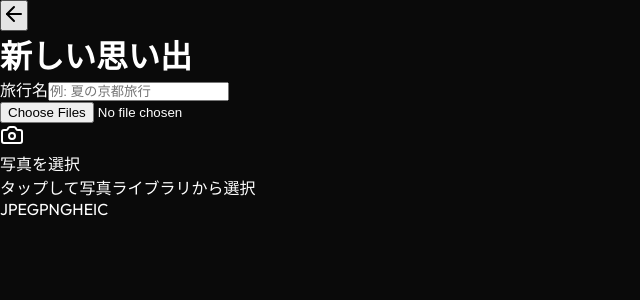
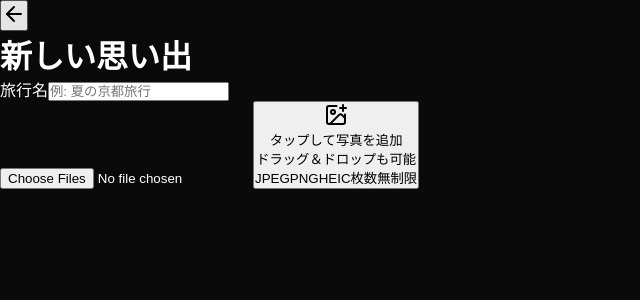
Before and after one commit to amanchuai-blip/auto-memories, a Next.js app: page /create in a window 1280 px wide. Shown: the top 300 px of the page, without its empty margins (0-640 px from the left). Built offline with nearby package versions, Linux system fonts and the light colour scheme.

Commit message:
iOS Safari fix: dynamic input creation on button click

```diff
--- a/src/components/PhotoDropzone.tsx
+++ b/src/components/PhotoDropzone.tsx
@@ -1,7 +1,7 @@
 'use client';
 
-import { useId, useState } from 'react';
-import { Camera, Loader2 } from 'lucide-react';
+import { useRef, useState, useEffect } from 'react';
+import { Camera, Loader2, ImagePlus } from 'lucide-react';
 import { motion } from 'framer-motion';
 
 interface PhotoDropzoneProps {
@@ -15,15 +15,42 @@ export default function PhotoDropzone({
     isProcessing = false,
     processingProgress,
 }: PhotoDropzoneProps) {
-    const inputId = useId();
+    const inputRef = useRef<HTMLInputElement>(null);
     const [isDragging, setIsDragging] = useState(false);
+    const [isIOS, setIsIOS] = useState(false);
+
+    // Detect iOS
+    useEffect(() => {
+        const iOS = /iPad|iPhone|iPod/.test(navigator.userAgent) ||
+            (navigator.platform === 'MacIntel' && navigator.maxTouchPoints > 1);
+        setIsIOS(iOS);
+    }, []);
+
+    // Direct click handler for iOS
+    const handleButtonClick = () => {
+        if (inputRef.current && !isProcessing) {
+            // iOS Safari workaround: create new input each time
+            const input = document.createElement('input');
+            input.type = 'file';
+            input.multiple = true;
+            input.accept = 'image/*';
+
+            input.onchange = (e) => {
+                const target = e.target as HTMLInputElement;
+                if (target.files && target.files.length > 0) {
+                    onFilesSelected(Array.from(target.files));
+                }
+            };
+
+            input.click();
+        }
+    };
 
     const handleChange = (e: React.ChangeEvent<HTMLInputElement>) => {
         const files = e.target.files;
         if (files && files.length > 0) {
             onFilesSelected(Array.from(files));
         }
-        // Reset input
         e.target.value = '';
     };
 
@@ -46,9 +73,7 @@ export default function PhotoDropzone({
         if (isProcessing) return;
 
         const files = Array.from(e.dataTransfer.files).filter(file =>
-            file.type.startsWith('image/') ||
-            file.name.toLowerCase().endsWith('.heic') ||
-            file.name.toLowerCase().endsWith('.heif')
+            file.type.startsWith('image/')
         );
 
         if (files.length > 0) {
@@ -57,39 +82,38 @@ export default function PhotoDropzone({
     };
 
     return (
-        <div className="w-full">
-            {/* Native file input - hidden but accessible via label */}
+        <div className="w-full space-y-4">
+            {/* Hidden input for desktop drag & drop */}
             <input
-                id={inputId}
+                ref={inputRef}
                 type="file"
-                accept="image/jpeg,image/png,image/heic,image/heif,.jpg,.jpeg,.png,.heic,.heif"
+                accept="image/*"
                 multiple
                 onChange={handleChange}
                 disabled={isProcessing}
-                className="sr-only"
+                className="hidden"
             />
 
-            {/* Label wraps the entire dropzone - ensures iOS compatibility */}
-            <label
-                htmlFor={inputId}
+            {/* Main button - explicit for iOS */}
+            <button
+                type="button"
+                onClick={handleButtonClick}
+                disabled={isProcessing}
                 onDragOver={handleDragOver}
                 onDragLeave={handleDragLeave}
                 onDrop={handleDrop}
-            >
-                <motion.div
-                    whileTap={!isProcessing ? { scale: 0.98 } : undefined}
                 className={`
-            relative overflow-hidden rounded-3xl p-8 md:p-12
-            cursor-pointer select-none
-            transition-all duration-300 ease-out
+          w-full relative overflow-hidden rounded-3xl p-8 md:p-12
+          text-left transition-all duration-300 ease-out
           ${isDragging
                         ? 'bg-gradient-to-br from-purple-600/30 to-pink-600/30 border-2 border-purple-400'
-                            : 'bg-gradient-to-br from-white/[0.08] to-white/[0.02] border border-white/10 hover:border-white/20'
+                        : 'bg-gradient-to-br from-white/[0.08] to-white/[0.02] border border-white/10 active:border-white/30'
                     }
-            ${isProcessing ? 'pointer-events-none opacity-80' : ''}
+          ${isProcessing ? 'opacity-80 cursor-not-allowed' : 'cursor-pointer active:scale-[0.99]'}
         `}
                 style={{
                     WebkitTapHighlightColor: 'transparent',
+                    WebkitUserSelect: 'none',
                     touchAction: 'manipulation',
                 }}
             >
@@ -112,7 +136,7 @@ export default function PhotoDropzone({
 
                             <div>
                                 <p className="text-lg font-medium text-white mb-1">
-                                        処理中...
+                                    写真を処理中...
                                 </p>
                                 {processingProgress && (
                                     <p className="text-white/60 text-sm">
@@ -141,18 +165,18 @@ export default function PhotoDropzone({
                                 animate={{ scale: isDragging ? 1.1 : 1 }}
                                 className="relative w-20 h-20 mx-auto"
                             >
-                                    <div className="absolute inset-0 bg-gradient-to-br from-purple-500/20 to-pink-500/20 rounded-2xl" />
+                                <div className="absolute inset-0 bg-gradient-to-br from-purple-500/30 to-pink-500/30 rounded-2xl" />
                                 <div className="absolute inset-0 flex items-center justify-center">
-                                        <Camera className="w-10 h-10 text-white/80" />
+                                    <ImagePlus className="w-10 h-10 text-white" />
                                 </div>
                             </motion.div>
 
                             <div>
-                                    <p className="text-xl font-semibold text-white mb-2">
-                                        {isDragging ? 'ここにドロップ' : '写真を選択'}
+                                <p className="text-xl font-bold text-white mb-2">
+                                    {isDragging ? 'ここにドロップ' : 'タップして写真を追加'}
                                 </p>
                                 <p className="text-white/50 text-sm">
-                                        タップして写真ライブラリから選択
+                                    {isIOS ? 'フォトライブラリから選択' : 'ドラッグ＆ドロップも可能'}
                                 </p>
                             </div>
 
@@ -160,12 +184,12 @@ export default function PhotoDropzone({
                                 <span className="px-2 py-1 bg-white/5 rounded-md">JPEG</span>
                                 <span className="px-2 py-1 bg-white/5 rounded-md">PNG</span>
                                 <span className="px-2 py-1 bg-white/5 rounded-md">HEIC</span>
+                                <span className="px-2 py-1 bg-white/5 rounded-md">枚数無制限</span>
                             </div>
                         </div>
                     )}
                 </div>
-                </motion.div>
-            </label>
+            </button>
         </div>
     );
 }
```
Lines whose indentation alone changed are shown as unchanged.
